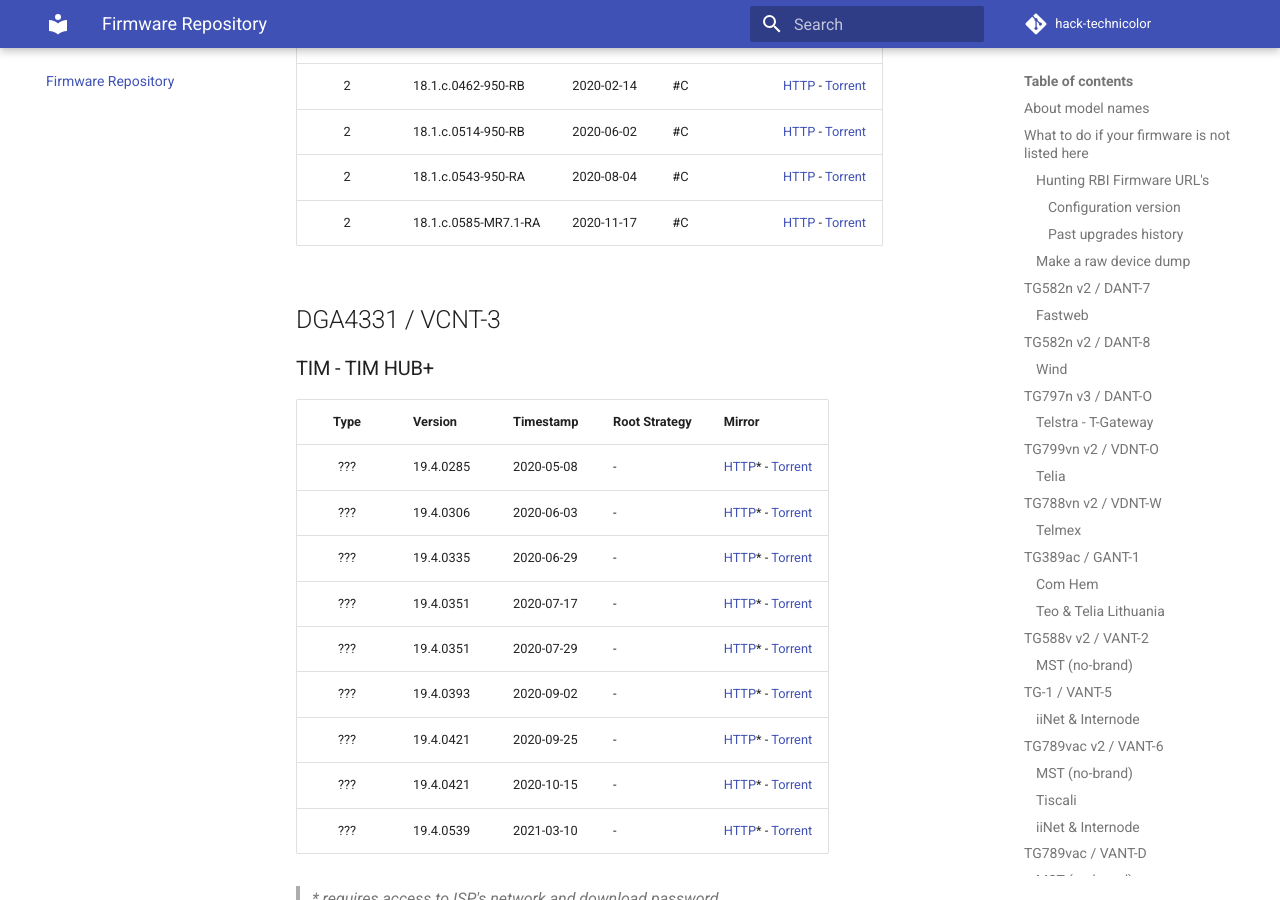
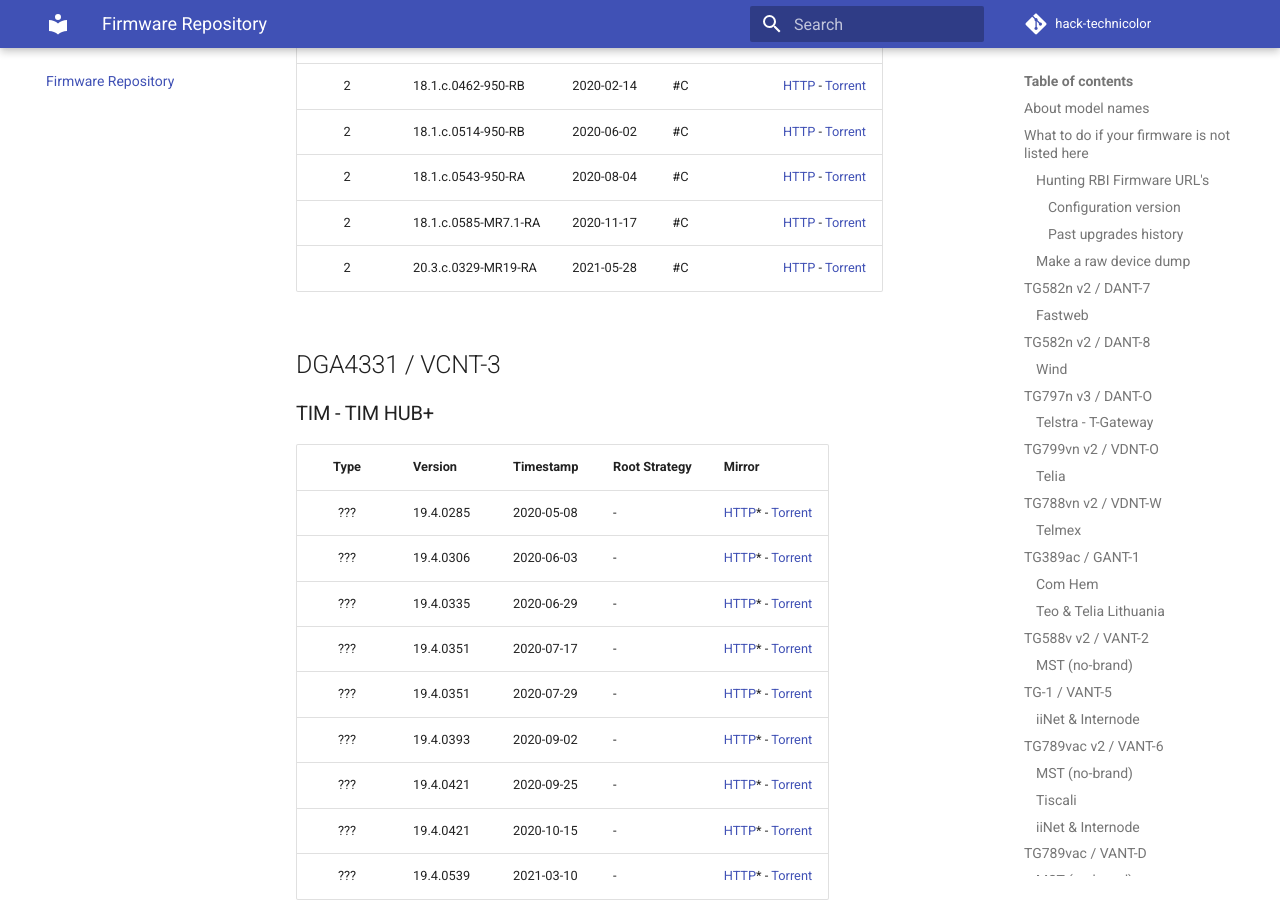
Before and after one commit to hack-technicolor/hack-technicolor, an MkDocs documentation site: the page built from docs/Repository.md, in a window 1280 px wide and 900 px high, scrolled down 21090 px. Built offline with MkDocs 1.6.1 and Material for MkDocs 9.7.7, drawn with Linux system fonts in a browser that asks for light colours; comment, search, counter and statistics services are not loaded.

Commit message:
vcnt-a: add 20.3.c.0329-MR19-RA

```diff
--- a/docs/Repository.md
+++ b/docs/Repository.md
@@ -563,6 +563,7 @@
 | 2      | 18.1.c.0514-950-RB   | 2020-06-02 | #C            | [HTTP](http://fwstore.bdms.telstra.net/Technicolor_vcnt-a_ACR-13-18.1.c.0514-950-RB/vcnt-a_ACR-13-18.1.c.0514-950-RB.rbi) - [Torrent](https://github.com/hack-technicolor/hack-technicolor/blob/master/torrents/vcnt-a/vcnt-a_ACR-13-18.1.c.0514-950-RB.rbi.torrent?raw=true) |
 | 2      | 18.1.c.0543-950-RA   | 2020-08-04 | #C            | [HTTP](http://fwstore.bdms.telstra.net/Technicolor_vcnt-a_18.1.c.0543-950-RA/vcnt-a_18.1.c.0543-950-RA.rbi) - [Torrent](https://github.com/hack-technicolor/hack-technicolor/blob/master/torrents/vcnt-a/vcnt-a_18.1.c.0543-950-RA.rbi.torrent?raw=true) |
 | 2      | 18.1.c.0585-MR7.1-RA | 2020-11-17 | #C            | [HTTP](http://fwstore.bdms.telstra.net/Technicolor_vcnt-a_18.1.c.0585-MR7.1-RA.rbi/vcnt-a_18.1.c.0585-MR7.1-RA.rbi) - [Torrent](https://github.com/hack-technicolor/hack-technicolor/blob/master/torrents/vcnt-a/vcnt-a_18.1.c.0585-MR7.1-RA.rbi.torrent?raw=true) |
+| 2      | 20.3.c.0329-MR19-RA  | 2021-05-28 | #C            | [HTTP](http://fwstore.bdms.telstra.net/Technicolor_vcnt-a_20.3.c.0329-MR19-RA/vcnt-a_20.3.c.0329-MR19-RA.rbi) - [Torrent](https://github.com/hack-technicolor/hack-technicolor/blob/master/torrents/vcnt-a/vcnt-a_20.3.c.0329-MR19-RA.rbi.torrent?raw=true) |
 
 ## DGA4331 / VCNT-3
 
```
Also changed, not shown: 1 other file.
